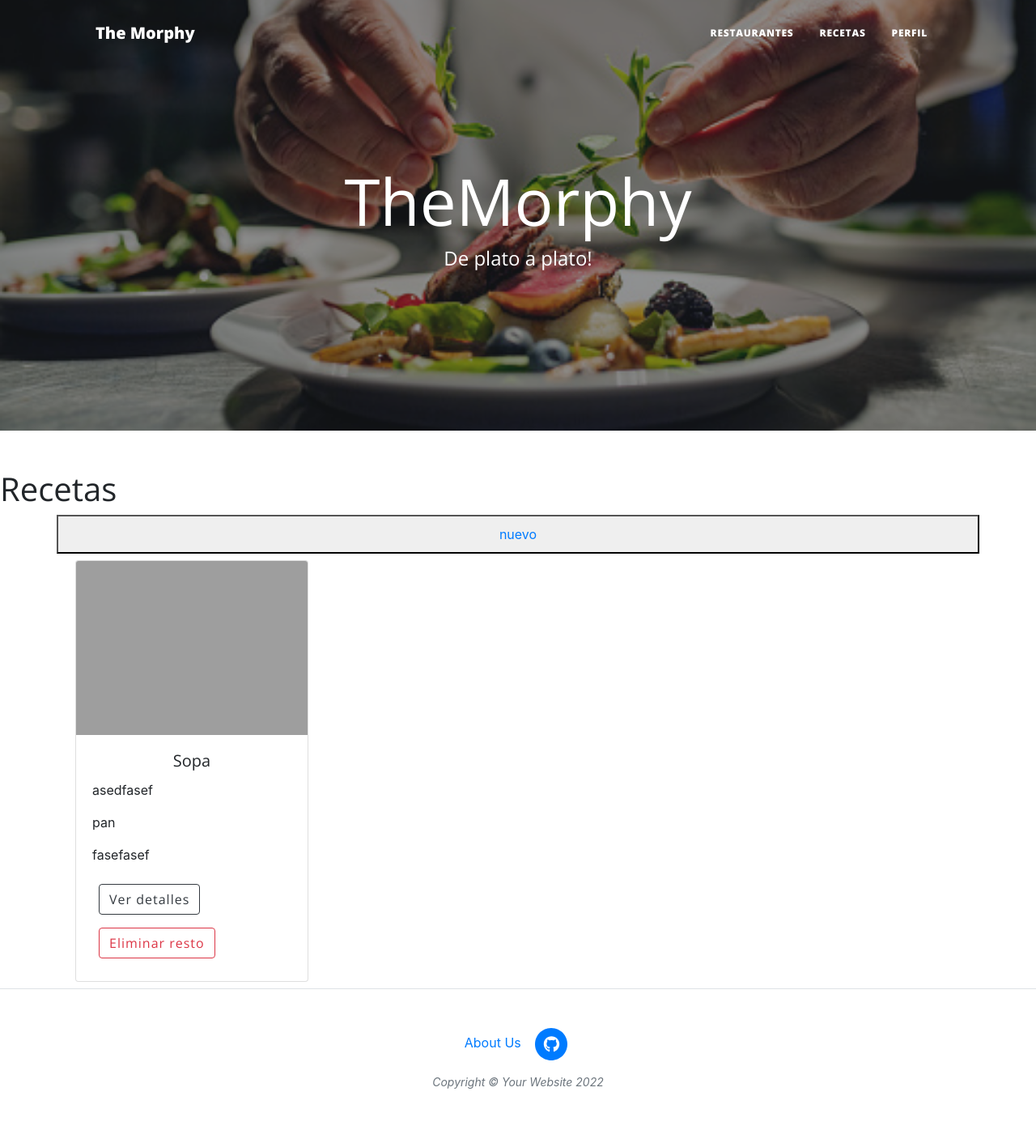
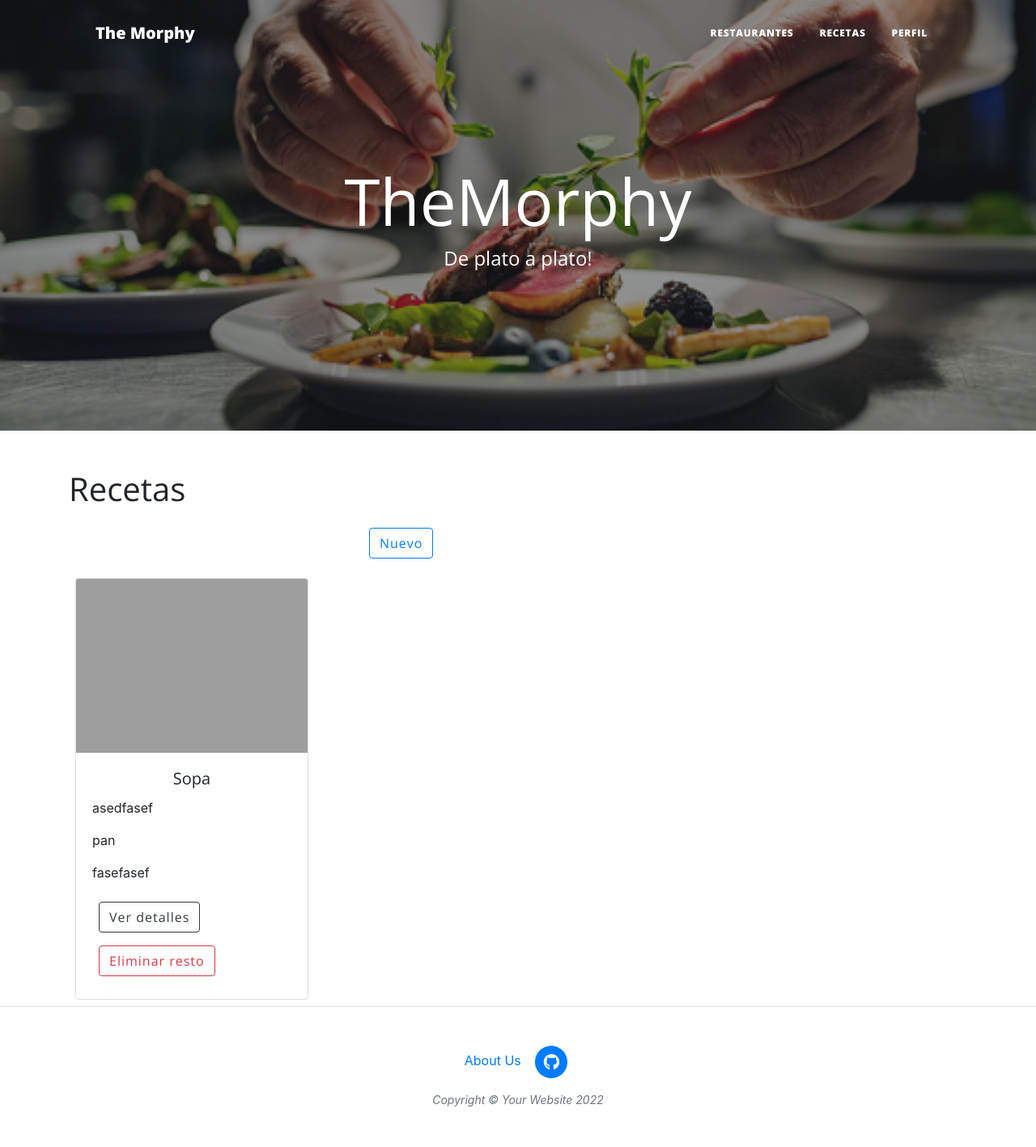
Before and after one commit to faustomon/TheMorphy, a Django app: page /recetas_lista/ in a window 1280 px wide. Shown: the whole page at 81% size. Before the commit the page ends 1345 px from the top, so only its background shows below. Run offline with Django 4.2, Linux system fonts and the light colour scheme; data comes from the database, SQL or seed files in the repository; some libraries are stand-ins or nearby versions; grey boxes are pictures that could not be loaded.

Commit message:
actualizado

```diff
--- a/MorfiProyecto/AppFunciones/templates/receta_list.html
+++ b/MorfiProyecto/AppFunciones/templates/receta_list.html
@@ -1,12 +1,17 @@
 {% extends "padre.html" %}
 {% load static %}
 {% block contenidoQueCambia %}
-<h1>Recetas</h1>
+
 <div class="container">
+    <h1 class="mx-auto">Recetas</h1>
+
+        <div class="mx-auto" style="width: 400px;">
+            <a class="btn btn-outline-primary m-3" href="{% url 'CrearRecetas' %}"> Nuevo </a>
+        </div>
     <div class="row">
-        <button>
-            <a href="{% url 'CrearRecetas' %}"> nuevo </a>
-        </button>
+
+
+
         <br>
         <br>
         {% for recetas in object_list %}
```
